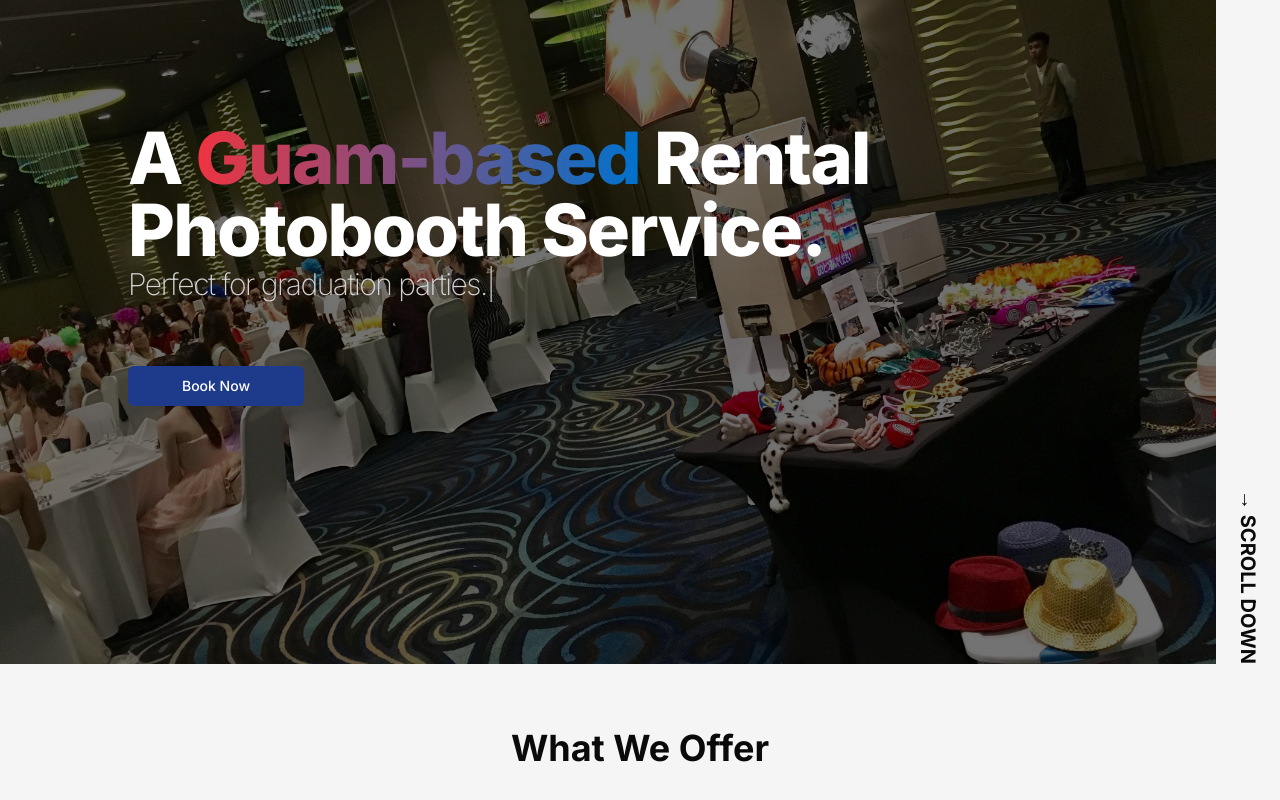
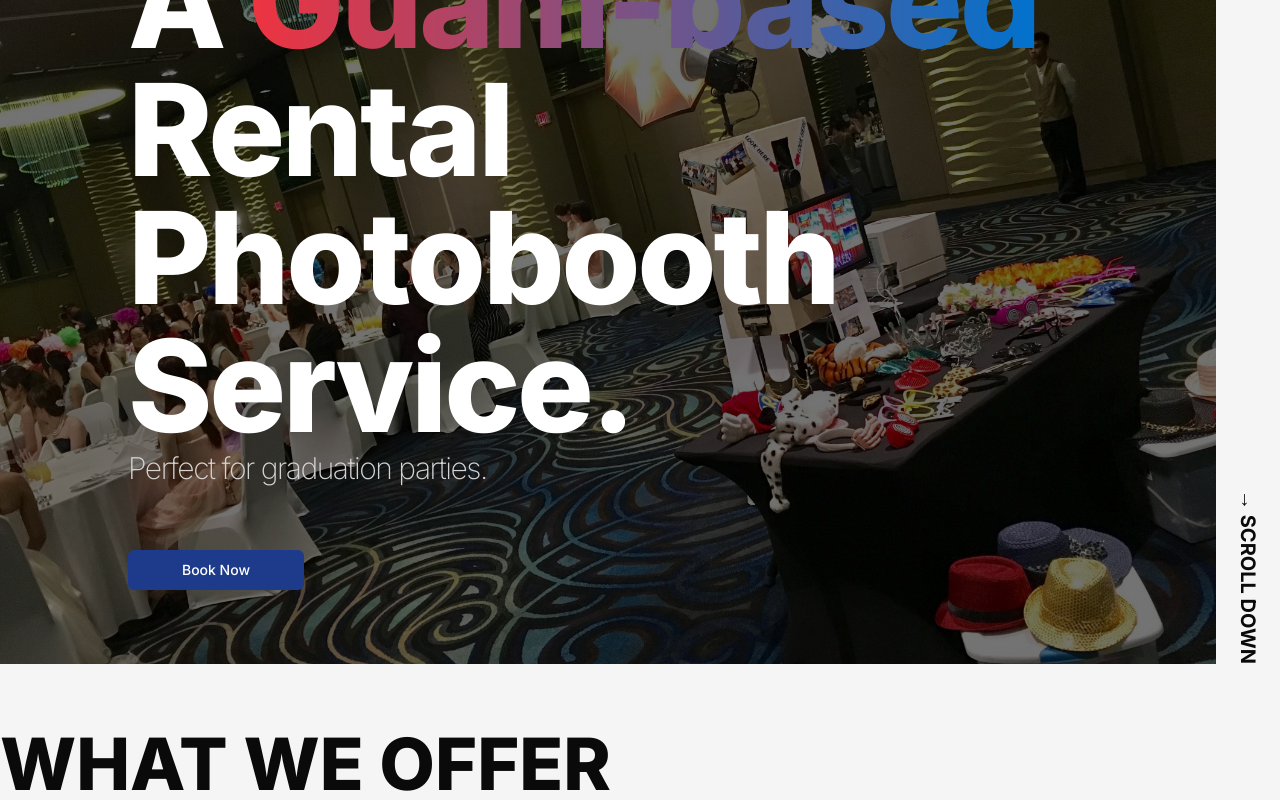
Before and after one commit to ronnieima/selfieboothguam, a Next.js app: page /en in a window 1280 px wide. Shown: the part 200-1000 px from the top of the page. Built offline with nearby package versions, Linux system fonts and the light colour scheme.

Commit message:
change header font size

```diff
--- a/app/_components/Achievements.tsx
+++ b/app/_components/Achievements.tsx
@@ -12,8 +12,8 @@ function Achievements() {
         "lg:flex-row"
       )}
     >
-      <div className='max-w-3xl mx-auto space-y-16'>
-        <h2 className='font-bold text-4xl text-center'>{t("header")}</h2>
+      <div className=' mx-auto space-y-16 max-w-[100rem]'>
+        <h2 className='uppercase font-extrabold text-center text-4xl lg:text-7xl lg:text-left'>{t("header")}</h2>
         <div className='flex flex-col gap-8 w-full justify-center lg:flex-row items-center'>
           <AchievmentsList />
         </div>
--- a/app/_components/Footer.tsx
+++ b/app/_components/Footer.tsx
@@ -21,7 +21,7 @@ function Footer() {
         className={cn(
           "grid px-8 py-12 text-white",
           `sm:grid-cols-2`,
-          `lg:px-16 lg:py-8 lg:grid lg:grid-cols-4 gap-16 max-w-[80rem] mx-auto`
+          `lg:px-16 lg:py-8 lg:grid lg:grid-cols-4 gap-16 max-w-[100rem] mx-auto`
         )}
       >
         <div className='flex flex-col gap-4 '>
--- a/app/_components/Hero.tsx
+++ b/app/_components/Hero.tsx
@@ -5,17 +5,18 @@ import { useTranslations } from "next-intl";
 import Image from "next/image";
 import Link from "next/link";
 import HeroTypingAnimation from "./HeroTypingAnimation";
-import { ArrowDown, ArrowRight } from "lucide-react";
 
 function Hero() {
   const t = useTranslations("Hero");
   return (
-    <section className="grid lg:grid-cols-[95%_5%] min-h-[100svh] bg-secondary dark:bg-neutral-950">
-      <div className="relative lg:rounded-tr-[3rem] lg:dark:border-gray-600 dark:lg:border-4 lg:border-l-0">
+    <section className="grid lg:grid-cols-[95%_5%] h-screen bg-secondary dark:bg-neutral-950 max-h-[1170px]">
+      <div className="relative lg:rounded-tr-[3rem] lg:dark:border-gray-600 dark:lg:border-4 lg:border-l-0 h-full ">
         <Image
-          className=" lg:rounded-tr-[3rem] "
+          className=" lg:rounded-tr-[3rem] absolute w-full h-full"
           src="/hero.jpg"
-          fill
+          width={0}
+          height={0}
+          sizes="100vw"
           alt='hero'
           style={{ objectFit: "cover" }}
           priority
@@ -29,7 +30,7 @@ function Hero() {
           >
             <div>
               <h1
-                className={` text-6xl md:text-7xl font-extrabold tracking-tight  `}
+                className={` text-6xl md:text-9xl font-extrabold tracking-tight  `}
               >
                 {t.rich("title", {
                   gradient: (chunks) => (
--- a/app/_components/Pricing.tsx
+++ b/app/_components/Pricing.tsx
@@ -1,19 +1,17 @@
 import { cn } from "@/lib/utils";
+import { useTranslations } from "next-intl";
 import PriceCards from "./ui/PriceCards";
-import { useTranslations } from "next-intl";
-import Image from "next/image";
-import pricing from "@/public/pricing.svg";
 
 function Pricing() {
   const t = useTranslations("Pricing");
   return (
-    <section className='bg-background flex flex-col items-center gap-8 py-16  lg:max-w-[80rem]  mx-auto '>
-      <header id='pricing' className='flex flex-col items-center scroll-m-16'>
-        {/* <Image className='h-64 w-full' src={pricing} alt='Pricing' /> */}
-        <h2 className={`font-extrabold text-center text-4xl md:text-3xl `}>
+    <section className='bg-background flex flex-col items-center gap-8 py-16  lg:max-w-[100rem]  mx-auto '>
+      <header id='pricing' className='uppercase font-extrabold text-center text-4xl lg:text-7xl lg:text-left lg:self-start'>
+
+        <h2 className={`font-extrabold text-center text-4xl lg:text-7xl  `}>
           {t("header")}
         </h2>
-        <span className='text-muted-foreground'>{t("subtitle")}</span>
+        <span className='text-muted-foreground text-sm'>{t("subtitle")}</span>
       </header>
       <div
         className={cn(
--- a/app/_components/Services.tsx
+++ b/app/_components/Services.tsx
@@ -31,10 +31,10 @@ function Services() {
     },
   ];
   return (
-    <section className='py-16 bg-secondary scroll-m-16 px-4' id='services'>
+    <section className='py-16 bg-secondary scroll-m-16 ppx-4' id='services'>
       <div className='max-w-[100rem]  mx-auto flex flex-col items-center gap-16'>
-        <header>
-          <h2 className={` text-center text-4xl font-bold `}>{t("header")}</h2>
+        <header className="lg:self-start self-center">
+          <h2 className={`uppercase font-extrabold text-center text-4xl lg:text-7xl lg:text-left`}>{t("header")}</h2>
         </header>
         {services.map((service, i) => {
           return (
@@ -52,12 +52,7 @@ function Services() {
                     `lg:p-8 lg:order-1`
                   )}
                 >
-                  {/* <Image
-                    className="hidden lg:block h-96"
-                    src={service.icon}
-                    alt={service.label}
-                  /> */}
-                  <h2 className='text-6xl font-semibold text-center lg:text-left ;self-center lg:self-start'>
+                  <h2 className='text-6xl font-semibold text-center lg:text-left self-center lg:self-start'>
                     {service.label}
                   </h2>
                   <p
```
